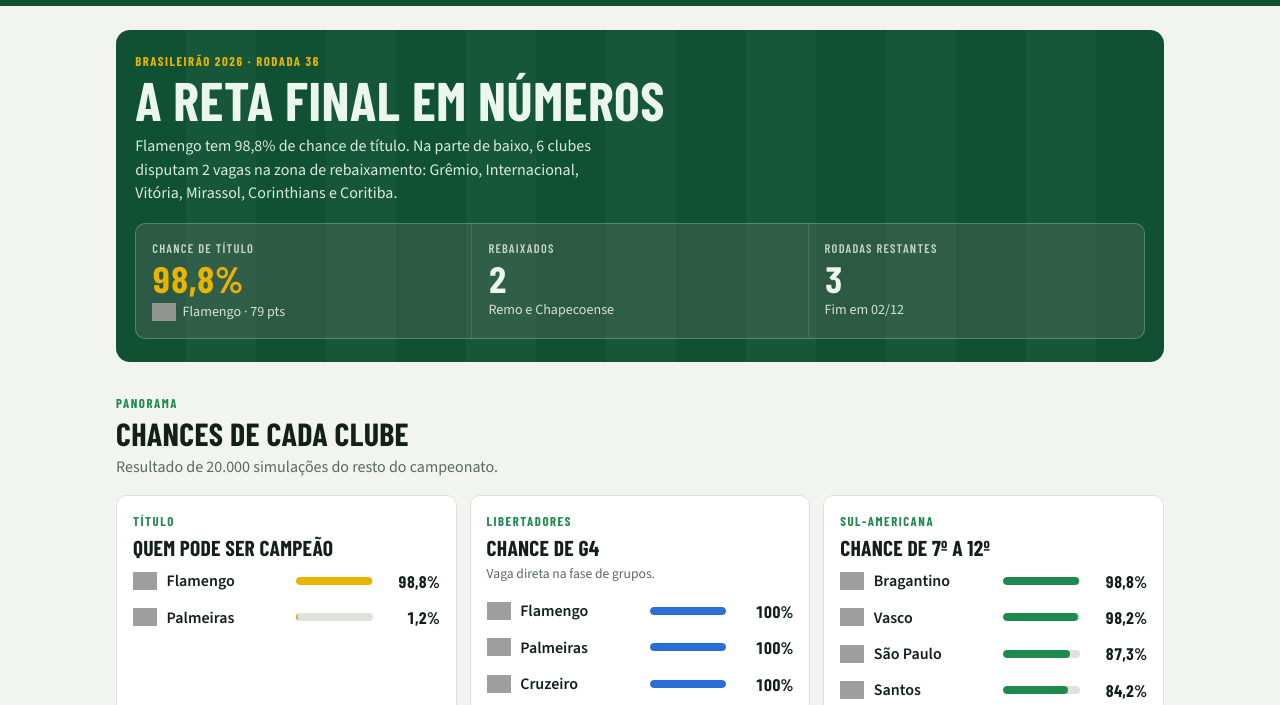
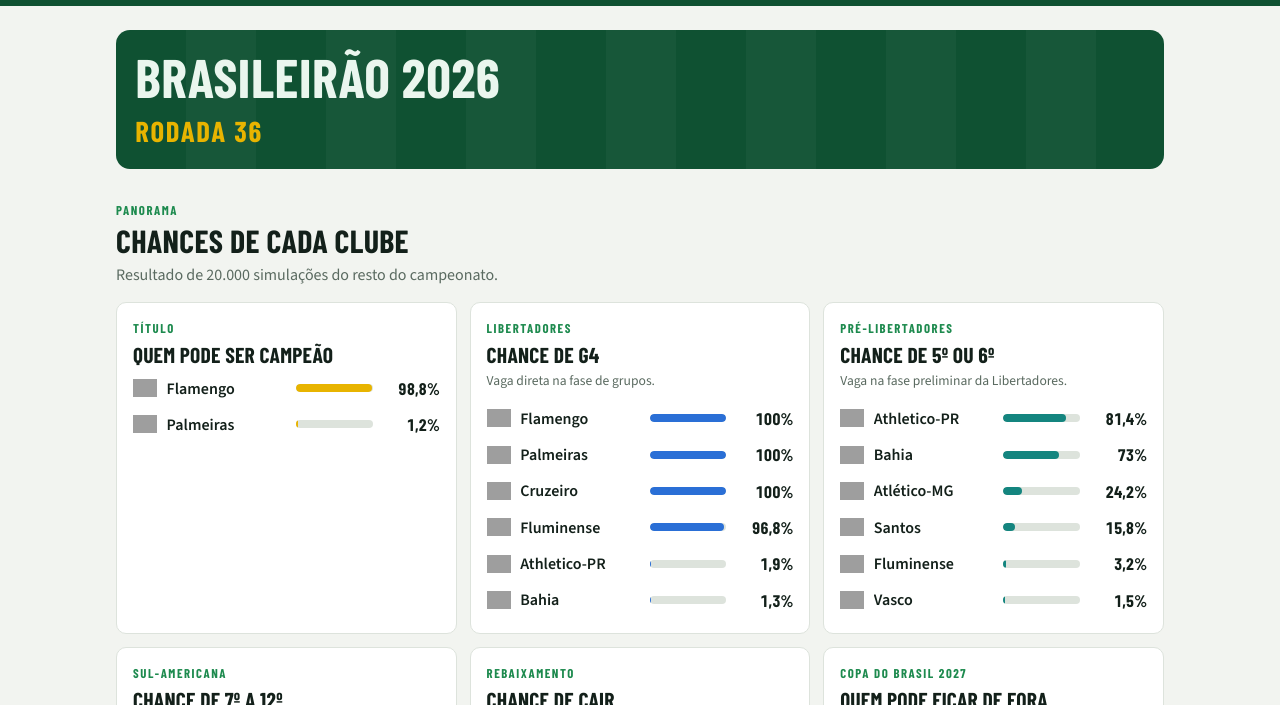
Before and after one commit to limamatt/lima-score, a plain HTML site: page index.html in a window 1280 px wide. Shown: the part 52-757 px from the top of the page. Drawn offline with nearby package versions, Linux system fonts and the light colour scheme; grey boxes are pictures that could not be loaded; a web font is replaced by a local one.

Commit message:
Topo só com Brasileirão 2026 e rodada; bloco de Pré-Libertadores

```diff
--- a/app.js
+++ b/app.js
@@ -130,34 +130,14 @@
 
   // ---------- telas
   function telaInicio(app) {
-    const lider = D.times.slice().sort((a, b) => b.titulo - a.titulo)[0];
     const porRisco = D.times.slice().sort((a, b) => b.rebaixamento - a.rebaixamento);
-    const certos = porRisco.filter((t) => t.rebaixamento > 99);
     const abertos = porRisco.filter((t) => t.rebaixamento >= 5 && t.rebaixamento <= 99);
-    const vagas = 4 - certos.length;
     const r = rodadaAtual();
     const restamRodadas = 38 - r + 1;
 
-    let frase;
-    if (lider.titulo > 99) frase = `${lider.nome} está praticamente campeão.`;
-    else frase = `${lider.nome} tem ${pct(lider.titulo)} de chance de título.`;
-    if (vagas > 0 && abertos.length) {
-      const nomes = abertos.map((t) => t.nome);
-      frase += ` Na parte de baixo, ${nomes.length} clubes disputam ${vagas} ${vagas === 1 ? 'vaga' : 'vagas'} na zona de rebaixamento: ${nomes.slice(0, -1).join(', ')}${nomes.length > 1 ? ' e ' : ''}${nomes.at(-1)}.`;
-    }
-
-    app.append(el('section', { class: 'hero', 'aria-label': 'Resumo' },
-      el('div', null,
-        el('div', { class: 'eyebrow', text: `Brasileirão ${D.temporada.inicio.slice(0, 4)} · ${restamRodadas > 0 ? 'rodada ' + r : 'fim do campeonato'}` }),
-        el('h1', { text: 'A reta final em números' }),
-        el('p', { text: frase })),
-      el('div', { class: 'board' },
-        el('div', null, el('div', { class: 'k', text: 'Chance de título' }), el('div', { class: 'v y num', text: pct(lider.titulo) }),
-          el('div', { class: 's' }, escudo(lider.id), `${lider.nome} · ${lider.pts} pts`)),
-        el('div', null, el('div', { class: 'k', text: 'Rebaixados' }), el('div', { class: 'v num', text: String(certos.length) }),
-          el('div', { class: 's', text: certos.map((t) => t.nome).join(' e ') || 'Nenhum definido ainda' })),
-        el('div', null, el('div', { class: 'k', text: 'Rodadas restantes' }), el('div', { class: 'v num', text: String(Math.max(0, restamRodadas)) }),
-          el('div', { class: 's', text: 'Fim em ' + new Date(D.temporada.fim + 'T12:00:00Z').toLocaleDateString('pt-BR', { timeZone: TZ, day: '2-digit', month: '2-digit' }) })))));
+    app.append(el('section', { class: 'hero hero-min', 'aria-label': 'Brasileirão' },
+      el('h1', { text: `Brasileirão ${D.temporada.inicio.slice(0, 4)}` }),
+      el('div', { class: 'hero-rod', text: restamRodadas > 0 ? `Rodada ${r}` : 'Campeonato encerrado' })));
 
     // panorama: título, G4, Sul-Americana, rebaixamento e Copa do Brasil
     const linhaProb = (t, v, cor, extra) => el('a', { class: 'pr', href: '#clube-' + t.id },
@@ -175,6 +155,8 @@
       topo('titulo', 0.1, 6).map((t) => linhaProb(t, t.titulo, 'var(--accent)'))));
     pano.append(bloco('Libertadores', 'Chance de G4', 'Vaga direta na fase de grupos.',
       topo('libertadores', 1, 8).map((t) => linhaProb(t, t.libertadores, 'var(--info)'))));
+    pano.append(bloco('Pré-Libertadores', 'Chance de 5º ou 6º', 'Vaga na fase preliminar da Libertadores.',
+      topo('pre_libertadores', 1, 8).map((t) => linhaProb(t, t.pre_libertadores, 'var(--teal)'))));
     pano.append(bloco('Sul-Americana', 'Chance de 7º a 12º', null,
       topo('sulamericana', 1, 10).map((t) => linhaProb(t, t.sulamericana, 'var(--good)'))));
     pano.append(bloco('Rebaixamento', 'Chance de cair', 'Terminar entre os quatro últimos.',
--- a/style.css
+++ b/style.css
@@ -260,3 +260,6 @@ tr.z-reb .sticky-col2{background:color-mix(in srgb,var(--bad) 5%,var(--surface))
 .pr-bar span{display:block;height:100%;border-radius:4px}
 .pr-v{font-family:var(--display);font-weight:800;font-size:1.05rem;text-align:right}
 .pr:hover .pr-n{text-decoration:underline}
+.hero-min{gap:.3rem;padding:1.1rem 1.2rem}
+.hero-min h1{font-size:clamp(2.2rem,8vw,3.4rem)}
+.hero-rod{font-family:var(--display);font-weight:800;font-size:clamp(1.3rem,4.5vw,1.8rem);text-transform:uppercase;letter-spacing:.06em;color:var(--accent)}
--- a/sw.js
+++ b/sw.js
@@ -1,6 +1,6 @@
 // Guarda o "esqueleto" do site para abrir rápido e funcionar sem internet.
 // Os dados (data/site.json) sempre vêm da internet primeiro.
-const CACHE = 'termometro-v14';
+const CACHE = 'termometro-v15';
 const BASE = ['./', 'index.html', 'style.css', 'app.js', 'manifest.webmanifest', 'assets/icon-192.png'];
 
 self.addEventListener('install', (e) => {
```
